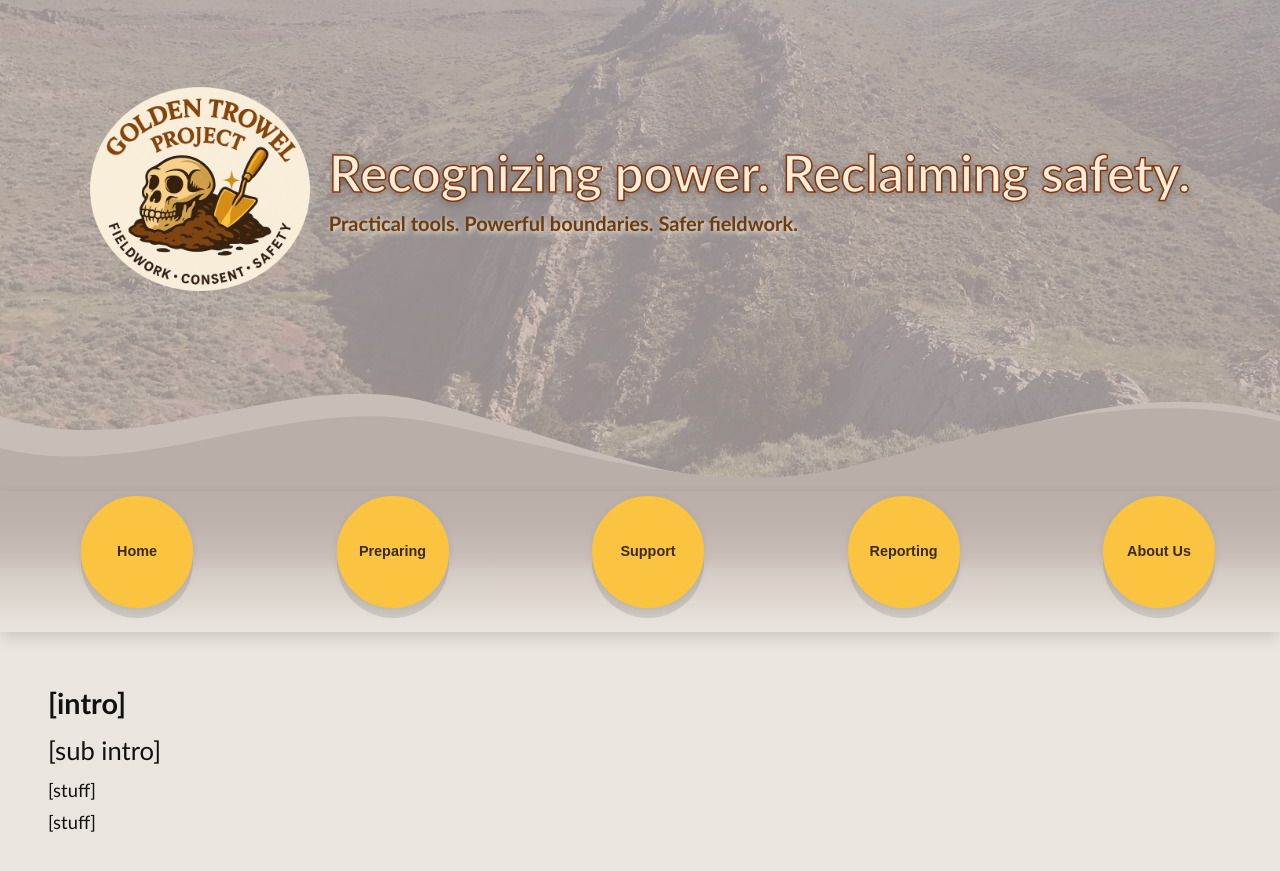
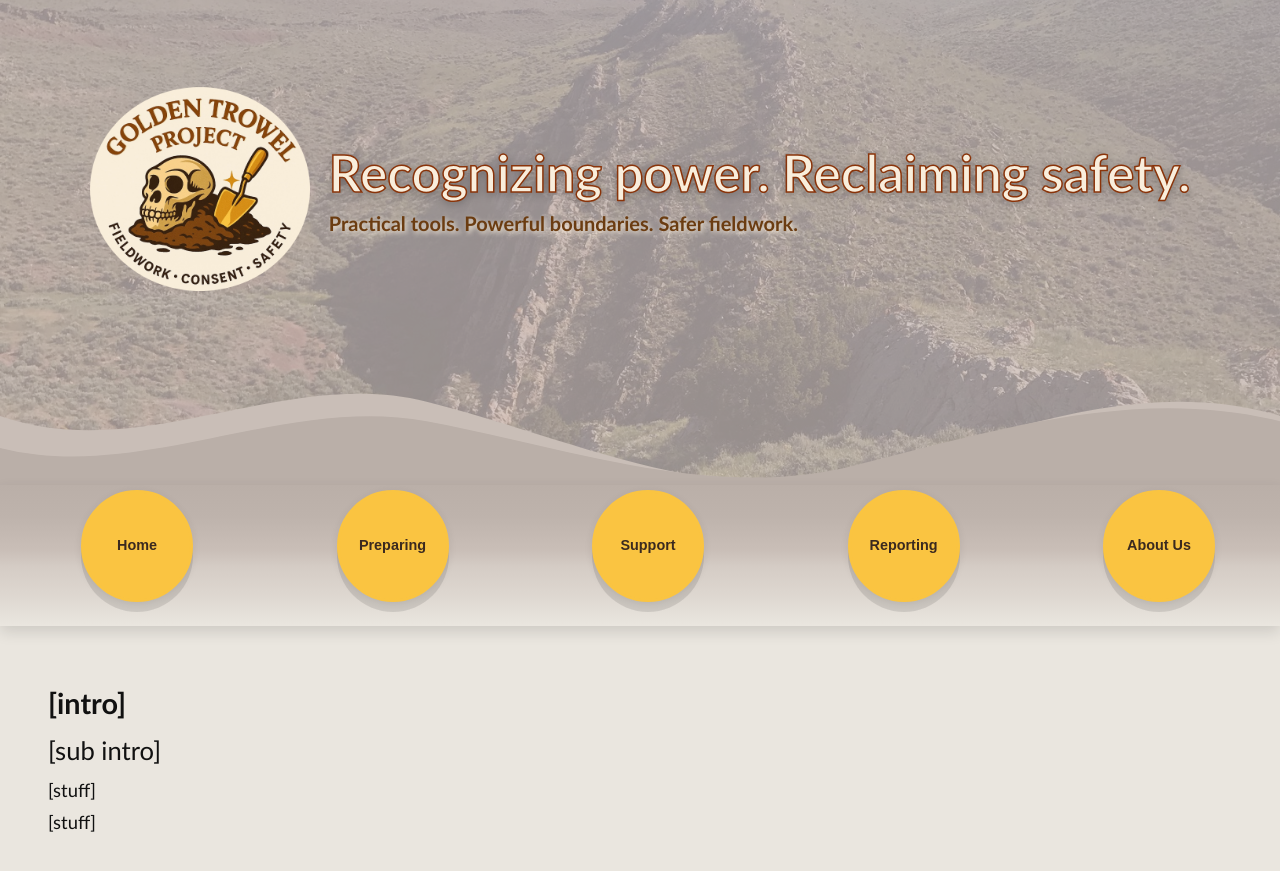
Before and after one commit to AnthroSafetyWarrior/GoldenTrowelProject, a Jekyll site: the page built from _pages/contact.html, in a window 1280 px wide. Shown: the top 871 px of the page. Built offline with Jekyll 4.4.1, drawn with Linux system fonts in a browser that asks for light colours.

Commit message:
updating name

```diff
--- a/_layouts/default.html
+++ b/_layouts/default.html
@@ -138,11 +138,18 @@
 }
 
 /* once JS moves the band after the header */
-.nav-gradient.is-detached{
+.nav-gradient.is-detached {
   position: sticky;
-  top: 0;                               /* stick to the viewport top */
-  margin-top: calc(var(--seam-gap) * -1); /* “hug” the wave edge */
+  top: 0;
+  z-index: 3000;
+  margin-top: 0;                 /* remove overlap with hero */
+  transform: translateY(-6px);   /* visually hug the wave edge */
 }
+
+header.hero {
+  margin-bottom: var(--seam-gap);
+}
+
 
 /* Keep the page from side-scrolling at all */
 html, body { overflow-x: hidden; }
```
